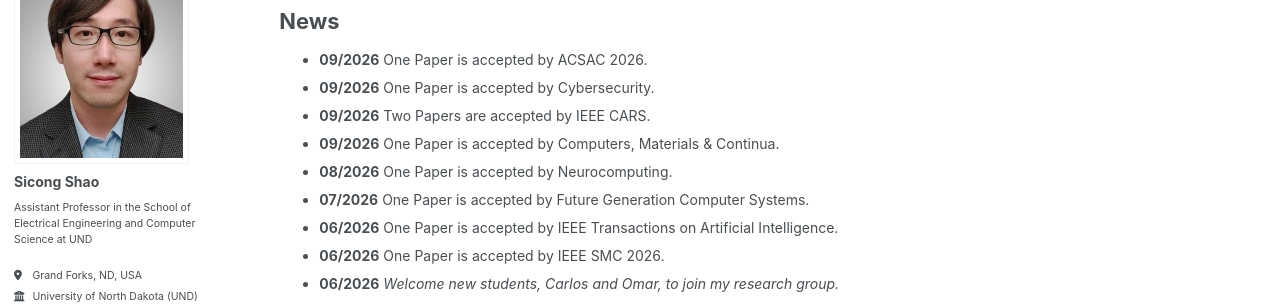
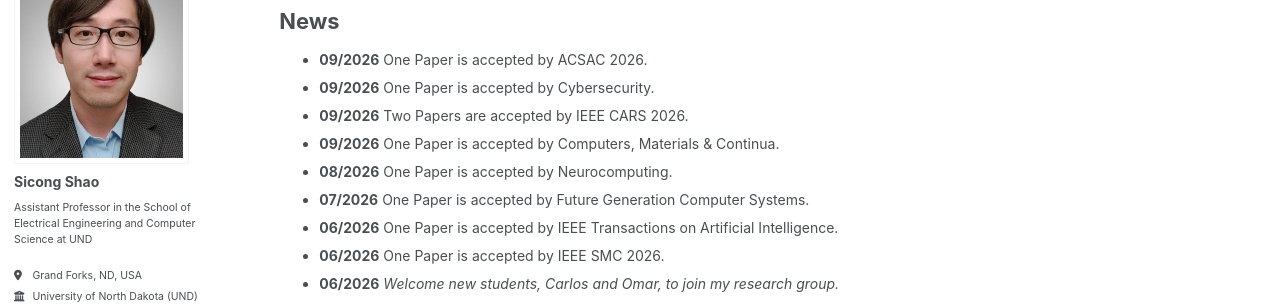
Before and after one commit to sicongshao/sicongshao.github.io, a Jekyll site: the page built from _pages/about.md, in a window 1280 px wide and 900 px high, scrolled down 683 px. Shown: the part 153-457 px from the top of the window. Built offline with Jekyll 4.4.1, drawn with Linux system fonts in a browser that asks for light colours; some web fonts are replaced.

Commit message:
first commit

```diff
--- a/_pages/about.md
+++ b/_pages/about.md
@@ -37,7 +37,7 @@ News
 ======
 * **09/2026** One Paper is accepted by ACSAC 2026.
 * **09/2026** One Paper is accepted by Cybersecurity.
-* **09/2026** Two Papers are accepted by IEEE CARS.
+* **09/2026** Two Papers are accepted by IEEE CARS 2026.
 * **09/2026** One Paper is accepted by Computers, Materials & Continua.
 * **08/2026** One Paper is accepted by Neurocomputing.
 * **07/2026** One Paper is accepted by Future Generation Computer Systems.
```
